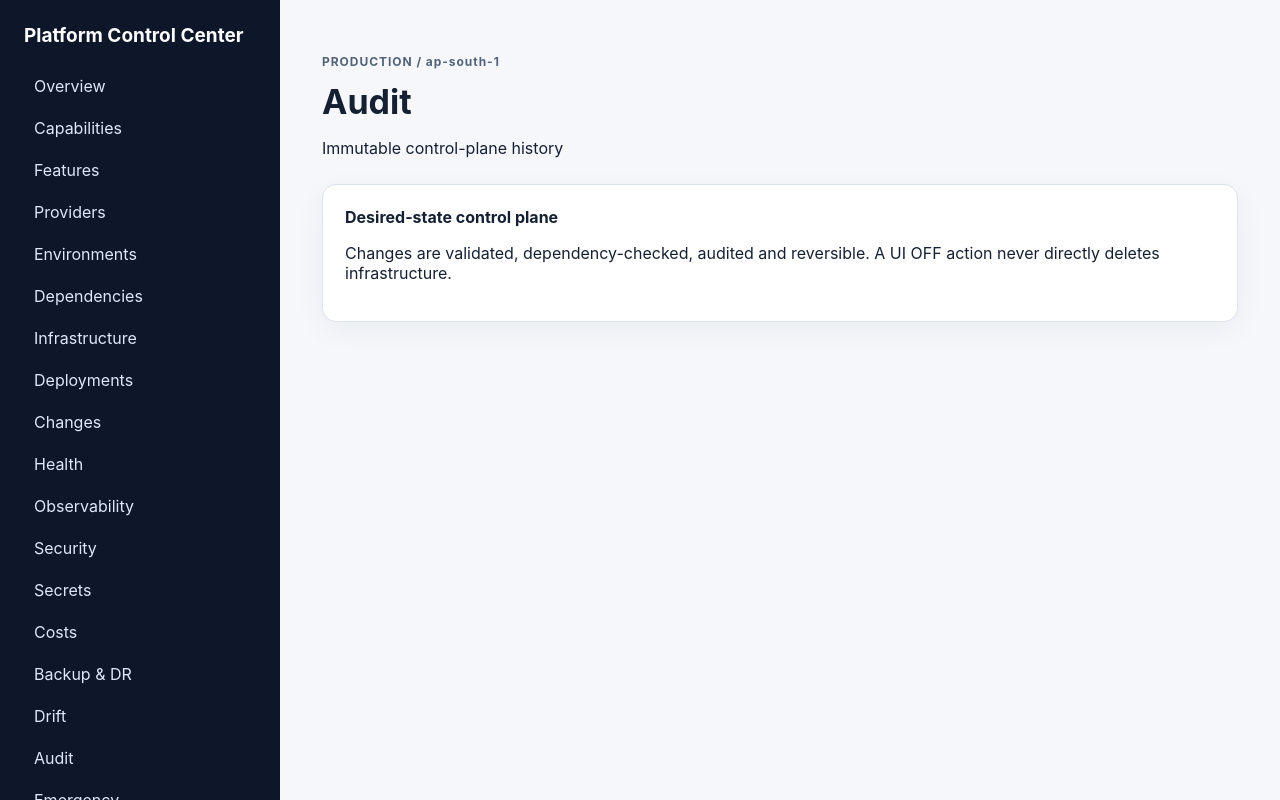
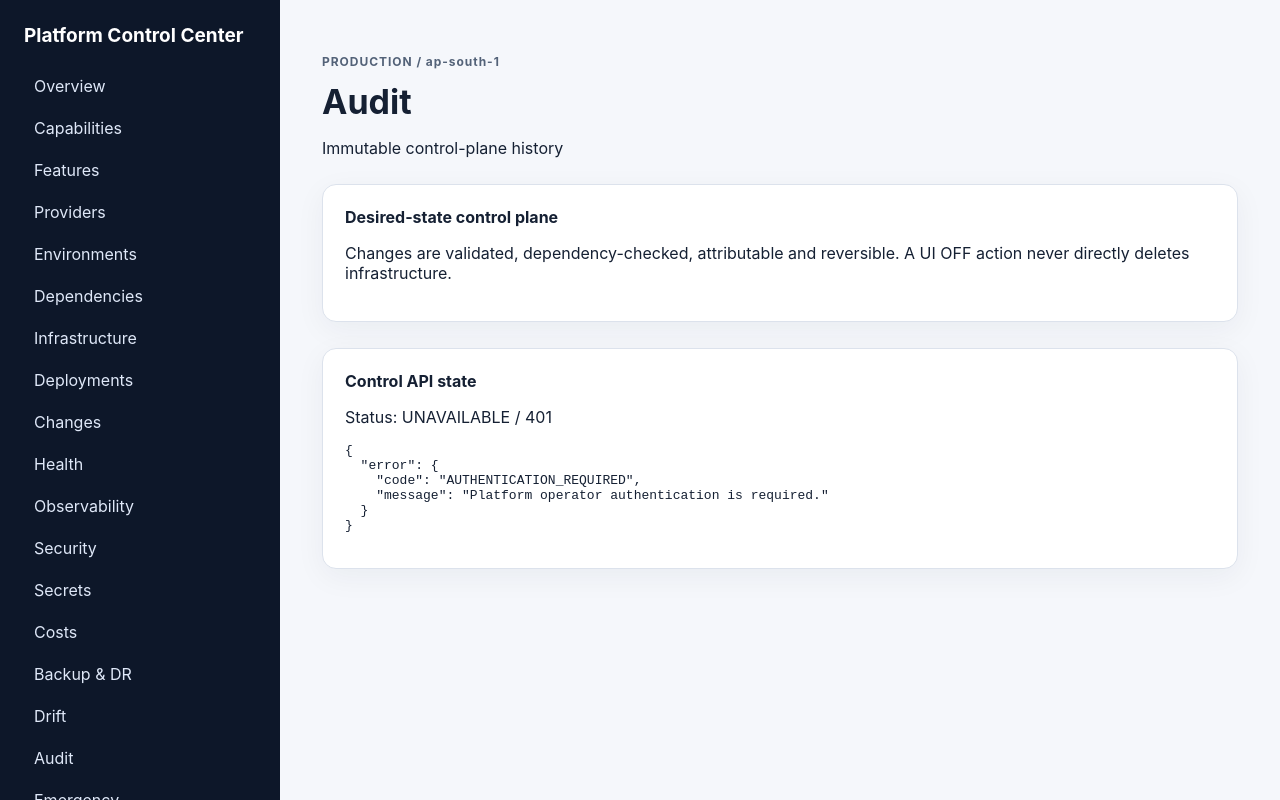
Before and after one commit to Boby-Mourya/AWS, a Next.js app in the folder apps/platform-admin/: page /audit in a window 1280 px wide. Built offline with nearby package versions, Linux system fonts and the light colour scheme.

Commit message:
feat(section-7): render live control-center page state safely

```diff
--- a/apps/platform-admin/src/app/[section]/page.tsx
+++ b/apps/platform-admin/src/app/[section]/page.tsx
@@ -1,10 +1,19 @@
 import { notFound } from 'next/navigation';
 import { sections } from '../sections';
+import { controlPath, readControlResource } from '../control-client';
 
-export default async function SectionPage({params}:{params:Promise<{section:string}>}) {
-  const { section } = await params;
-  const selected = sections.find(s=>s.slug===section);
-  if (!selected) notFound();
-  const destructive = section === 'changes' || section === 'infrastructure';
-  return <><header><p className="eyebrow">PRODUCTION / ap-south-1</p><h2>{selected.title}</h2><p>{selected.responsibility}</p></header><section className="card"><strong>Desired-state control plane</strong><p>Changes are validated, dependency-checked, audited and reversible. A UI OFF action never directly deletes infrastructure.</p>{destructive && <p className="warning">Destroy operations require a separate approved IaC workflow after stabilization and retention checks.</p>}</section></>;
+function redact(value:unknown,key=''):unknown{
+  if(/secret|token|password|authorization|credential/i.test(key))return'[REDACTED]';
+  if(Array.isArray(value))return value.map(item=>redact(item));
+  if(value&&typeof value==='object')return Object.fromEntries(Object.entries(value as Record<string,unknown>).map(([k,v])=>[k,redact(v,k)]));
+  return value;
 }
+
+export default async function SectionPage({params}:{params:Promise<{section:string}>}){
+  const{section}=await params;const selected=sections.find(s=>s.slug===section);if(!selected)notFound();
+  const destructive=section==='changes'||section==='infrastructure';const response=await readControlResource(controlPath(section));
+  return <><header><p className="eyebrow">PRODUCTION / ap-south-1</p><h2>{selected.title}</h2><p>{selected.responsibility}</p></header>
+    <section className="card"><strong>Desired-state control plane</strong><p>Changes are validated, dependency-checked, attributable and reversible. A UI OFF action never directly deletes infrastructure.</p>{destructive&&<p className="warning">Destroy operations require a separate approved IaC workflow after stabilization and retention checks.</p>}</section>
+    <section className="card" aria-live="polite"><strong>Control API state</strong><p>Status: {response.ok?'AVAILABLE':`UNAVAILABLE / ${response.status}`}</p><pre style={{whiteSpace:'pre-wrap',overflowWrap:'anywhere'}}>{JSON.stringify(redact(response.data),null,2)}</pre></section>
+  </>;
+}
```
